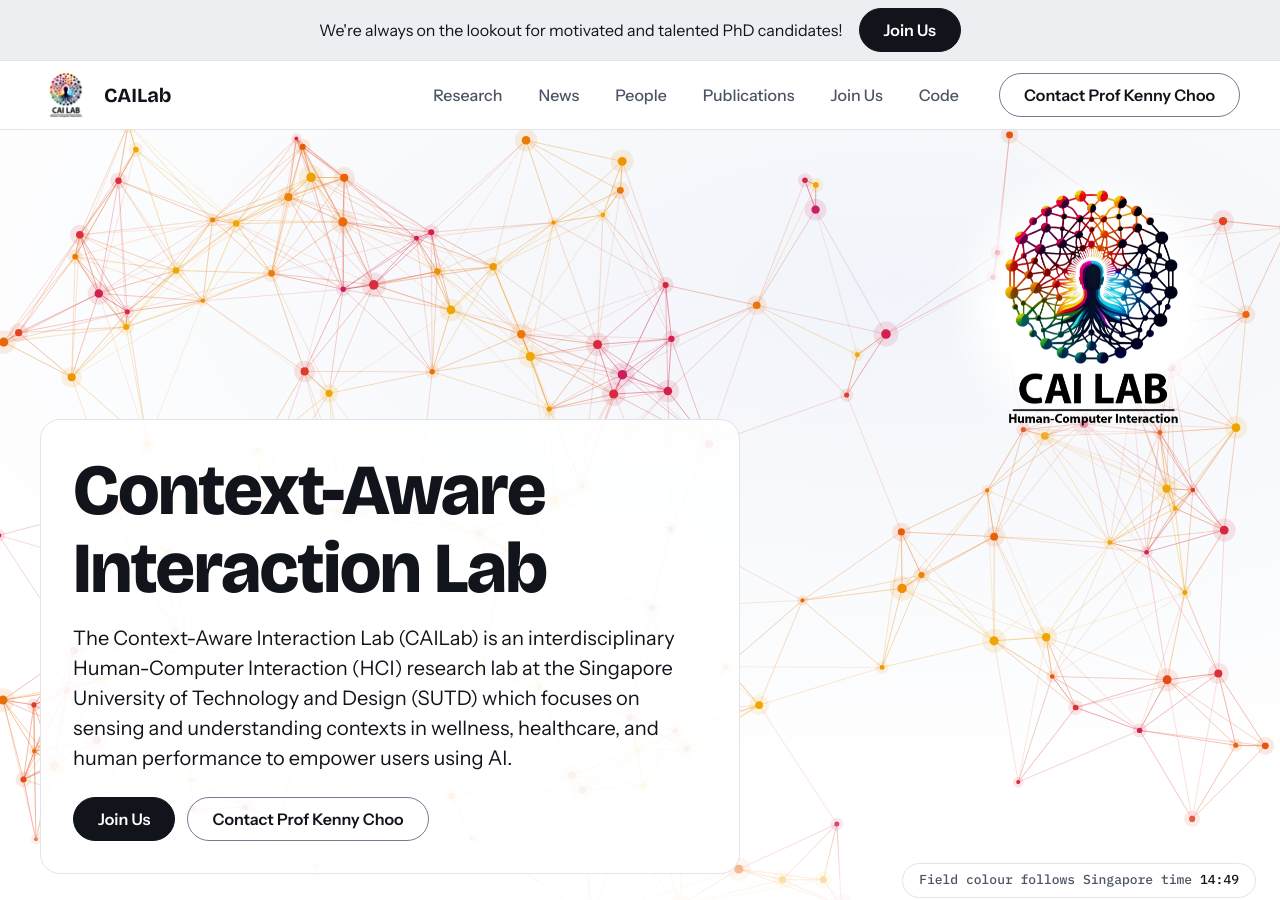
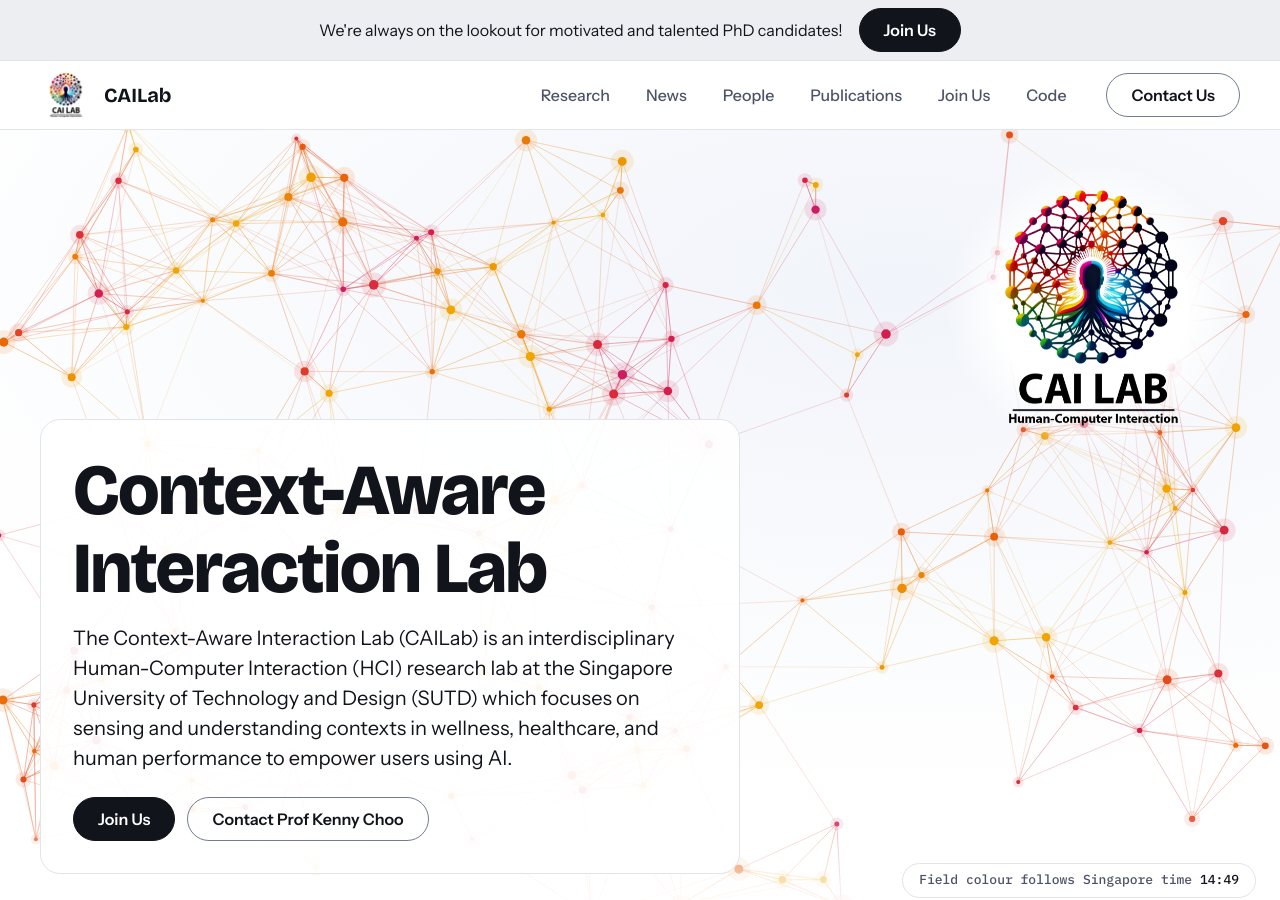
Before and after one commit to Context-Aware-Interaction-Lab/Context-Aware-Interaction-Lab.github.io, a Jekyll site: the page built from index.html, in a window 1280 px wide and 900 px high. Built offline with Jekyll 4.4.1, drawn with Linux system fonts in a browser that asks for light colours.

Commit message:
Shorten the menu bar contact button to "Contact Us"
Adds contact.nav_label for the nav only; the hero, director card and
Join Us buttons keep the full "Contact Prof Kenny Choo" label.

Co-Authored-By: Claude Sonnet 5.5 <noreply@anthropic.com>

```diff
--- a/_data/lab.yml
+++ b/_data/lab.yml
@@ -23,4 +23,5 @@ director_photo: /assets/img/kenny-320.jpg
 # the mailto: link, never as visible text (tested).
 contact:
   label: Contact Prof Kenny Choo
+  nav_label: Contact Us
   href: "mailto:kennytwchoo@gmail.com"
--- a/_includes/nav.html
+++ b/_includes/nav.html
@@ -6,6 +6,6 @@
       <li><a href="{% if item.external %}{{ item.url }}{% else %}{{ item.url | relative_url }}{% endif %}"{% if item.url == page.url %} aria-current="page"{% endif %}>{{ item.title }}</a></li>
       {% endfor %}
     </ul>
-    <a class="btn nav__contact" href="{{ site.data.lab.contact.href }}">{{ site.data.lab.contact.label }}</a>
+    <a class="btn nav__contact" href="{{ site.data.lab.contact.href }}">{{ site.data.lab.contact.nav_label }}</a>
   </div>
 </nav>
```
Also changed, not shown: tests/site_test.rb (+12 -0 lines).
